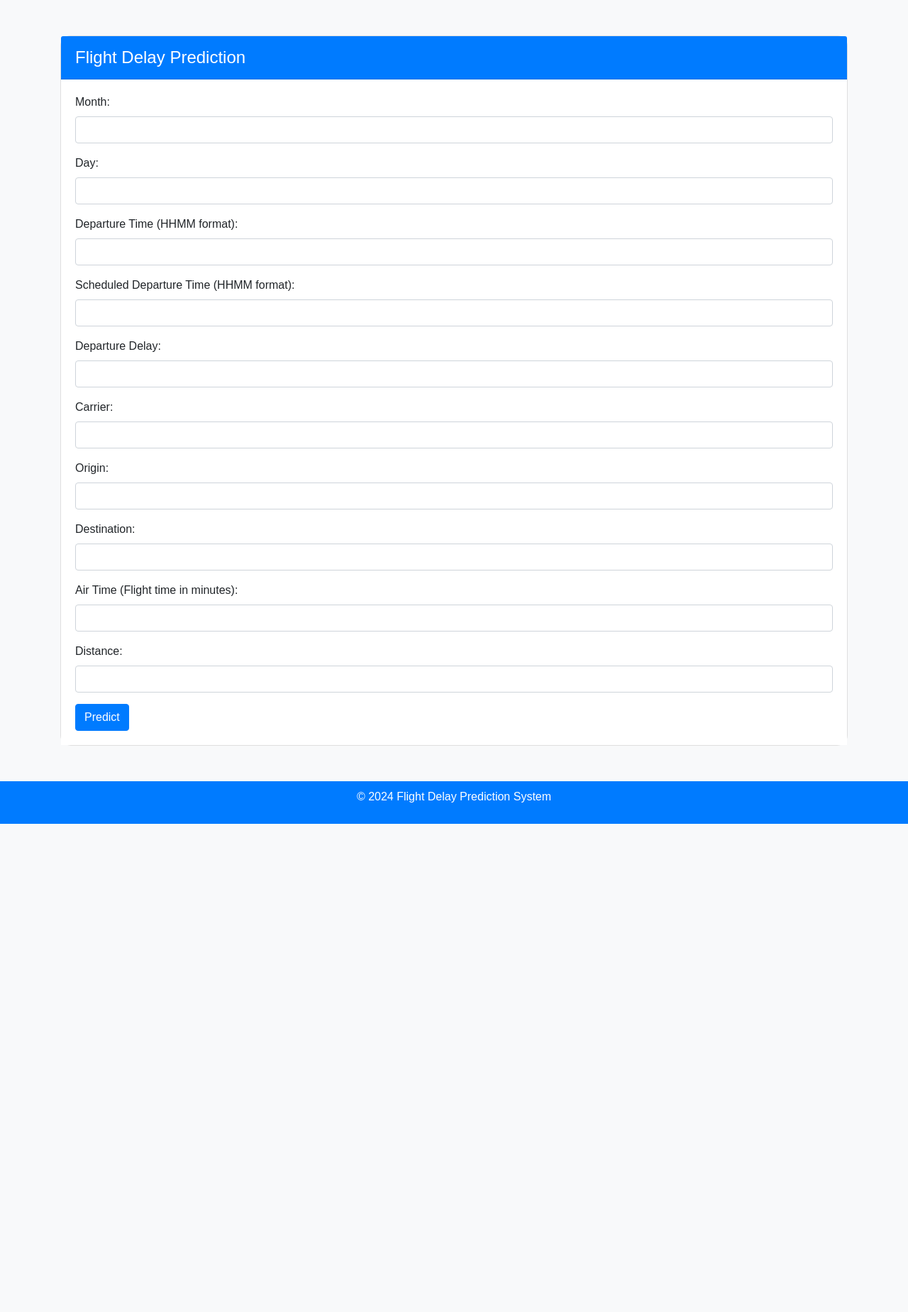
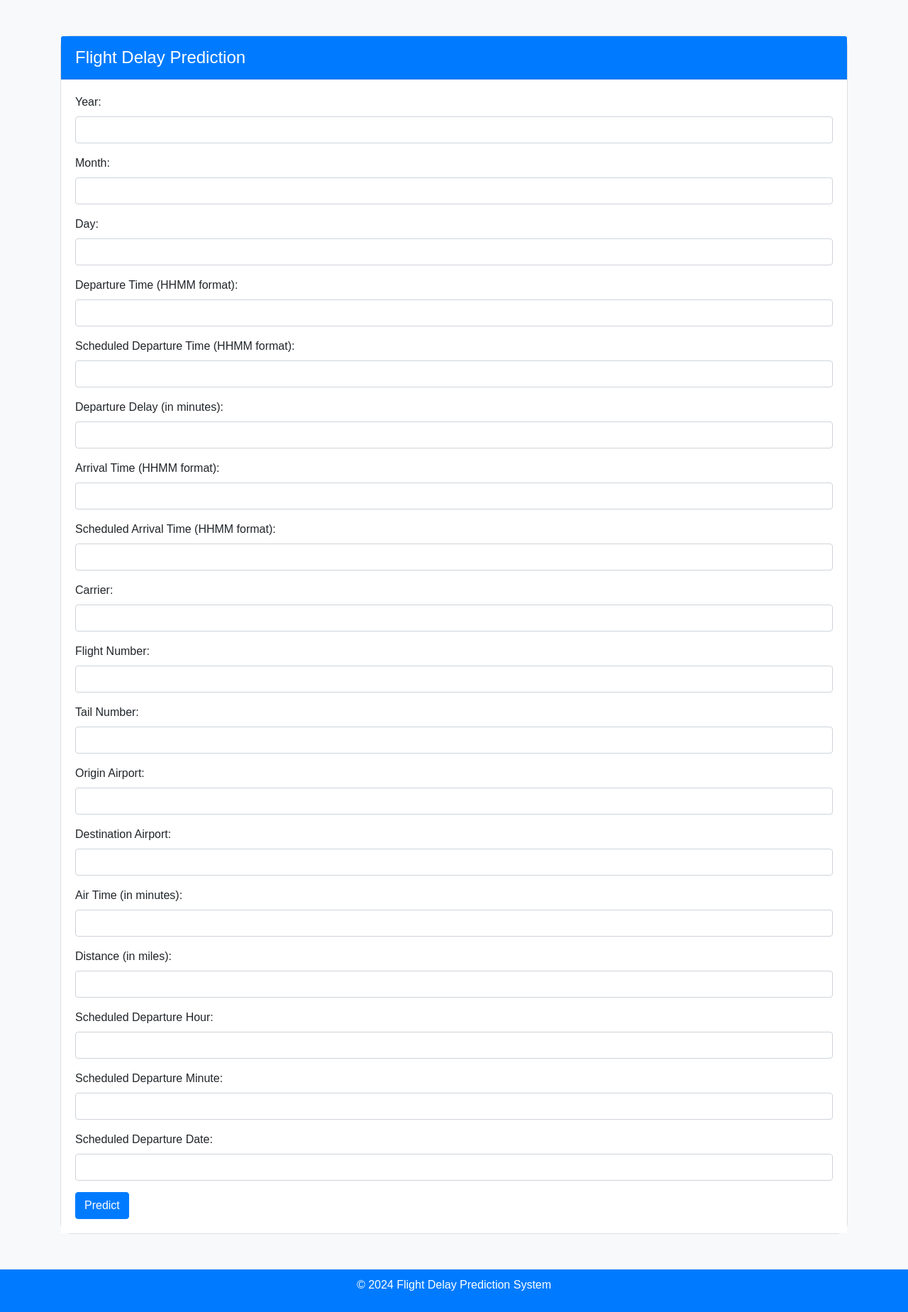
Before and after one commit to aya31aidi/Pr-diction-des-retards-des-vols, a Flask app: page / in a window 1280 px wide. Shown: the whole page at 71% size. Before the commit the page ends 1161 px from the top, so only its background shows below. Run offline with Flask 3, Linux system fonts and the light colour scheme; parts of the project's set-up code (start-up, migrations or seed data) failed here and were passed over; some libraries are stand-ins or nearby versions.

Commit message:
add some features to the form

```diff
--- a/app.py
+++ b/app.py
@@ -17,19 +17,6 @@ def preprocess_input_data(input_df):
     bool_columns = input_df.select_dtypes(include=['bool']).columns
     input_df[bool_columns] = input_df[bool_columns].astype(int)
 
-    # Identification des colonnes de type date/heure
-    datetime_columns = input_df.select_dtypes(include=['object']).apply(pd.to_datetime, errors='coerce').notna().any()
-
-    # Conversion des colonnes date/heure en composantes numériques
-    for col in datetime_columns[datetime_columns].index:
-        input_df[col] = pd.to_datetime(input_df[col], errors='coerce')
-        input_df[col + '_year'] = input_df[col].dt.year
-        input_df[col + '_month'] = input_df[col].dt.month
-        input_df[col + '_day'] = input_df[col].dt.day
-        input_df[col + '_hour'] = input_df[col].dt.hour
-        input_df[col + '_minute'] = input_df[col].dt.minute
-        input_df = input_df.drop(columns=[col])  # Supprimer la colonne originale
-
     return input_df
 
 @app.route('/', methods=['GET', 'POST'])
@@ -41,11 +28,16 @@ def home():
         data = request.form.to_dict()
         data = {key: [float(value)] if key not in ['carrier', 'origin', 'dest', 'tailnum', 'time_hour'] else [value] for key, value in data.items()}
 
+        # Reconstituer les champs dep_time et sched_dep_time à partir des heures et minutes
+        data['dep_time'] = [int(data['dep_time'][0])]
+        data['sched_dep_time'] = [int(data['sched_dep_time'][0])]
+
         # Convertir les données en DataFrame
         new_data = pd.DataFrame(data)
 
-        # Assigner 'tailnum' comme index
-        #new_data.set_index('tailnum', inplace=True)
+        # Supprimer les colonnes inutiles
+        columns_to_drop = ['hour', 'minute', 'time_hour']
+        new_data = new_data.drop(columns=columns_to_drop, errors='ignore')
 
         # Prétraiter les nouvelles données
         new_data = preprocess_input_data(new_data)
@@ -61,11 +53,11 @@ def home():
         # Faire des prédictions
         prediction = model.predict(new_data)[0]
 
-         # Déterminer le message basé sur la prédiction
+
         if prediction == 1:
-            message = 'The flight will be delayed'
+            message = 1
         else:
-            message = 'The flight will not be delayed'
+            message = 0
 
     return render_template('index.html', prediction=message)
 
--- a/templates/index.html
+++ b/templates/index.html
@@ -16,6 +16,10 @@
             <div class="card-body">
                 <form action="/" method="post">
                     <div class="form-group">
+                        <label for="year">Year:</label>
+                        <input type="text" id="year" name="year" class="form-control" required>
+                    </div>
+                    <div class="form-group">
                         <label for="month">Month:</label>
                         <input type="text" id="month" name="month" class="form-control" required>
                     </div>
@@ -32,28 +36,56 @@
                         <input type="text" id="sched_dep_time" name="sched_dep_time" class="form-control" required>
                     </div>
                     <div class="form-group">
-                        <label for="dep_delay">Departure Delay:</label>
+                        <label for="dep_delay">Departure Delay (in minutes):</label>
                         <input type="text" id="dep_delay" name="dep_delay" class="form-control" required>
+                    </div>
+                    <div class="form-group">
+                        <label for="arr_time">Arrival Time (HHMM format):</label>
+                        <input type="text" id="arr_time" name="arr_time" class="form-control" required>
+                    </div>
+                    <div class="form-group">
+                        <label for="sched_arr_time">Scheduled Arrival Time (HHMM format):</label>
+                        <input type="text" id="sched_arr_time" name="sched_arr_time" class="form-control" required>
                     </div>
                     <div class="form-group">
                         <label for="carrier">Carrier:</label>
                         <input type="text" id="carrier" name="carrier" class="form-control" required>
                     </div>
                     <div class="form-group">
-                        <label for="origin">Origin:</label>
+                        <label for="flight">Flight Number:</label>
+                        <input type="text" id="flight" name="flight" class="form-control" required>
+                    </div>
+                    <div class="form-group">
+                        <label for="tailnum">Tail Number:</label>
+                        <input type="text" id="tailnum" name="tailnum" class="form-control" required>
+                    </div>
+                    <div class="form-group">
+                        <label for="origin">Origin Airport:</label>
                         <input type="text" id="origin" name="origin" class="form-control" required>
                     </div>
                     <div class="form-group">
-                        <label for="dest">Destination:</label>
+                        <label for="dest">Destination Airport:</label>
                         <input type="text" id="dest" name="dest" class="form-control" required>
                     </div>
                     <div class="form-group">
-                        <label for="air_time">Air Time (Flight time in minutes):</label>
+                        <label for="air_time">Air Time (in minutes):</label>
                         <input type="text" id="air_time" name="air_time" class="form-control" required>
                     </div>
                     <div class="form-group">
-                        <label for="distance">Distance:</label>
+                        <label for="distance">Distance (in miles):</label>
                         <input type="text" id="distance" name="distance" class="form-control" required>
+                    </div>
+                    <div class="form-group">
+                        <label for="hour">Scheduled Departure Hour:</label>
+                        <input type="text" id="hour" name="hour" class="form-control" required>
+                    </div>
+                    <div class="form-group">
+                        <label for="minute">Scheduled Departure Minute:</label>
+                        <input type="text" id="minute" name="minute" class="form-control" required>
+                    </div>
+                    <div class="form-group">
+                        <label for="time_hour">Scheduled Departure Date:</label>
+                        <input type="text" id="time_hour" name="time_hour" class="form-control" required>
                     </div>
                     <button type="submit" class="btn btn-primary">Predict</button>
                 </form>
@@ -61,9 +93,9 @@
                 {% if prediction is not none %}
                 <div class="result mt-3">
                     {% if prediction == 1 %}
-                    The flight will be delayed.
+                    The flight will be delayed !
                     {% else %}
-                    The flight will not be delayed.
+                    The flight will not be delayed !
                     {% endif %}
                 </div>
                 {% endif %}
```
